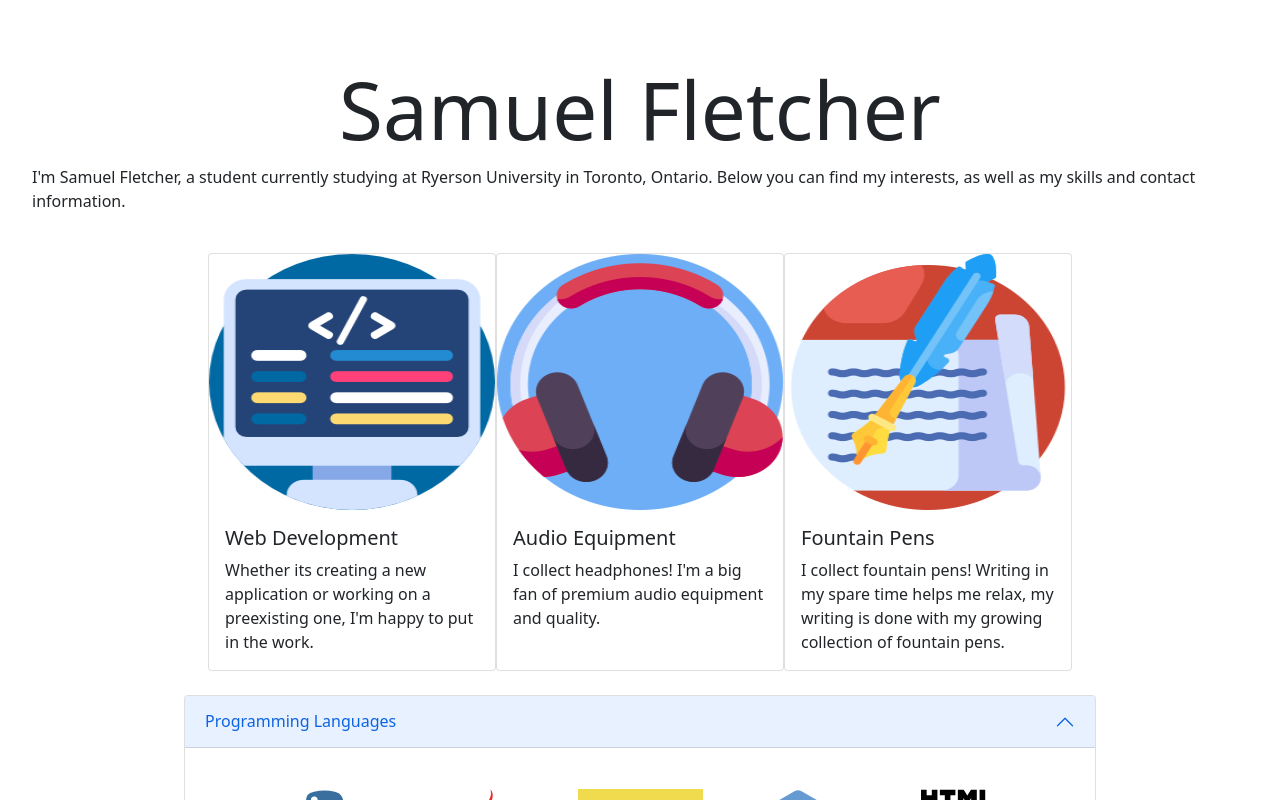
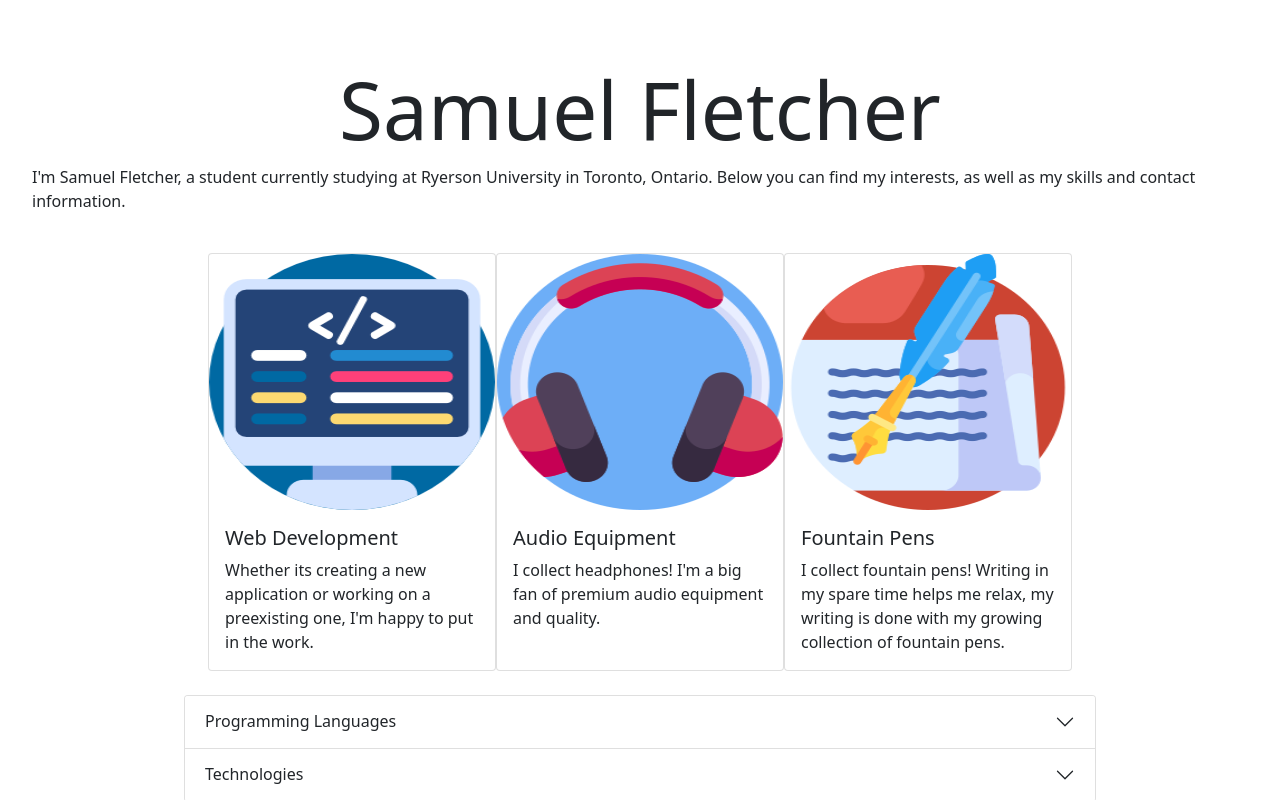
Before and after one commit to SamuelFlet/portfolio-next, a Next.js app: page / in a window 1280 px wide. Shown: the top 800 px of the page. Built offline with nearby package versions, Linux system fonts and the light colour scheme.

Commit message:
Fixed something real quick

```diff
--- a/pages/index.tsx
+++ b/pages/index.tsx
@@ -61,7 +61,7 @@ const Home: NextPage = () => {
             </Card.Body>
           </Card>
         </div>
-        <Accordion style={{ width: "75%" }} defaultActiveKey="0">
+        <Accordion style={{ width: "75%" }}>
           <Accordion.Item eventKey="0">
             <Accordion.Header>Programming Languages</Accordion.Header>
             <Accordion.Body>
```
